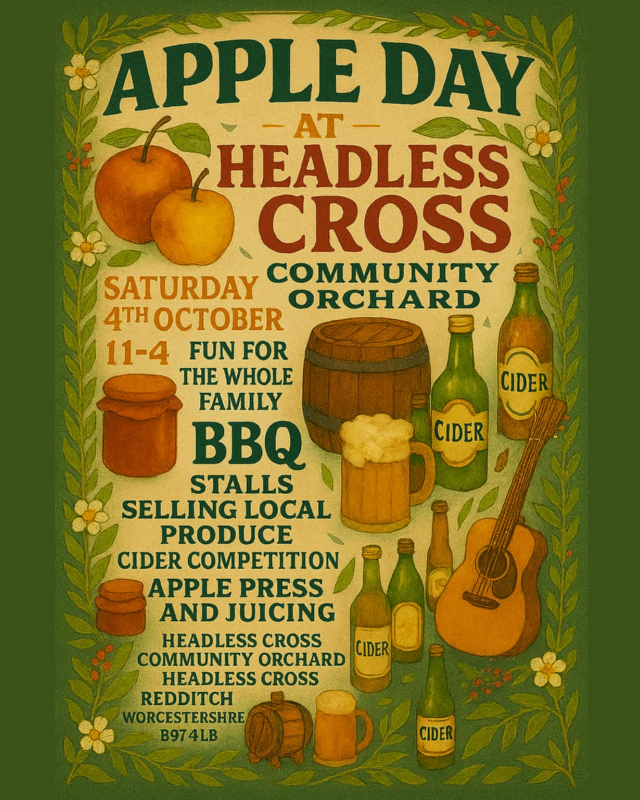
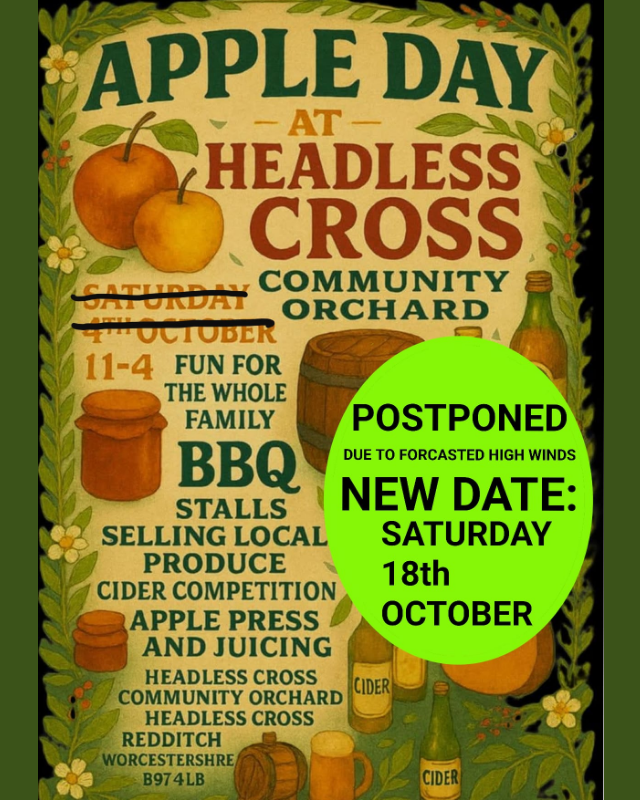
Before and after one commit to junitech/headless-cross-community-orchard-website, a plain HTML site: page index.html in a window 1280 px wide. Shown: the whole page, without its empty margins (319-959 px from the left). Drawn offline with Linux system fonts and the light colour scheme.

Commit message:
Revised date for apple day 2025

```diff
--- a/style/site.css
+++ b/style/site.css
@@ -11,7 +11,7 @@ html, body {
   display: block;
   overflow: hidden;
   /* Background image instead of inline <img> so we can control contain/position cleanly */
-  background-image: url('../media/images/apple-day-2025.jpg');
+  background-image: url('../media/images/revised-apple-day-2025.jpg');
   background-repeat: no-repeat;
   background-position: center center;
   background-size: contain; /* preserve aspect ratio, no clipping */
```
Also changed, not shown: media/images/revised-apple-day-2025.jpg (added).
